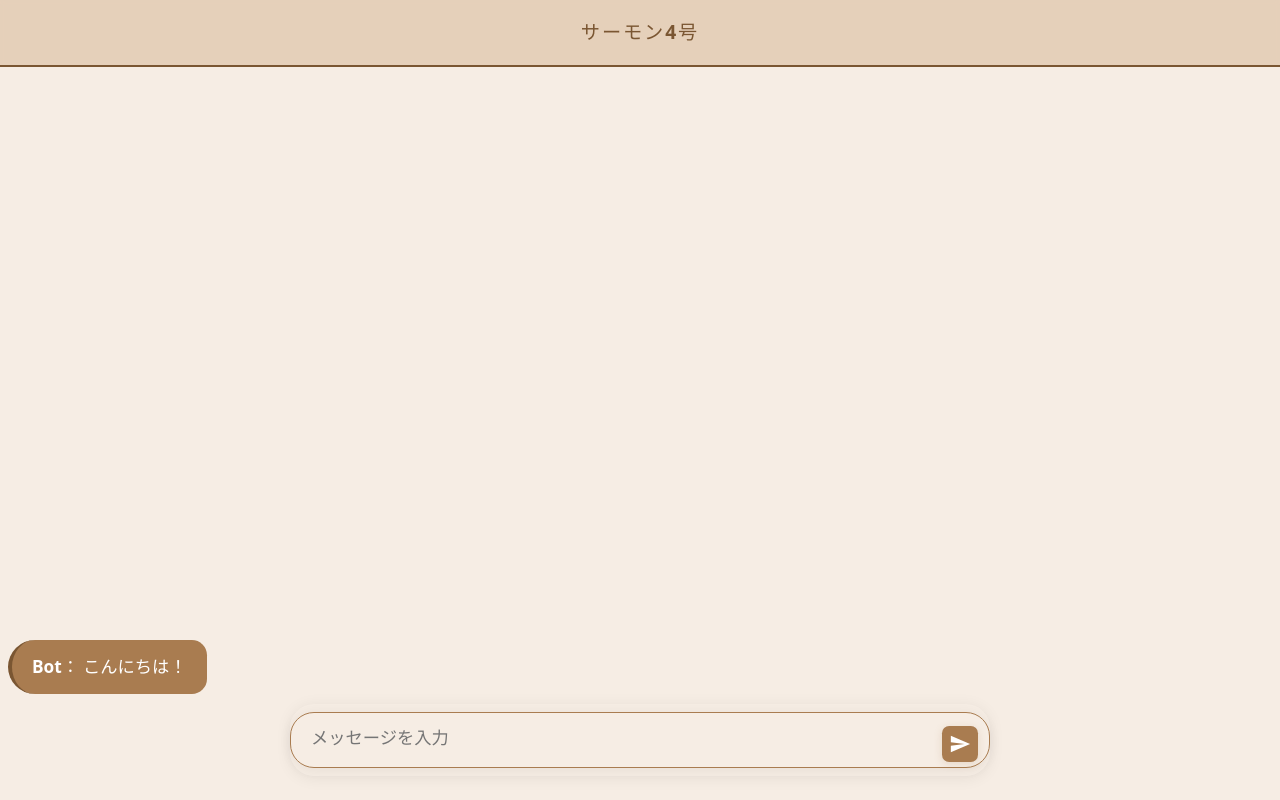
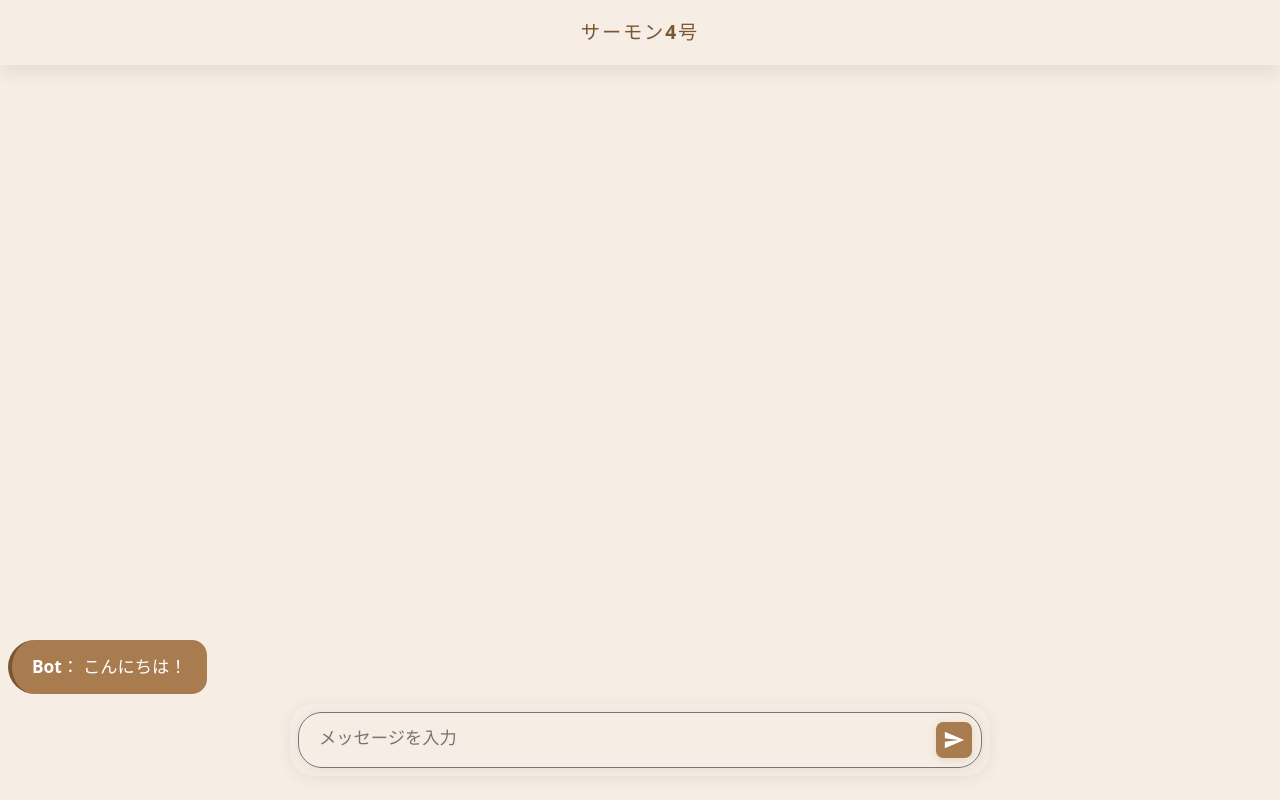
Before and after one commit to monokemonoke/salmon_4_remix, a React (Vite) app: page / in a window 1280 px wide. Built offline with nearby package versions, Linux system fonts and the light colour scheme.

Commit message:
fix: tidy the color

```diff
--- a/src/App.module.css
+++ b/src/App.module.css
@@ -1,4 +1,5 @@
 :root {
+  --color-bg-transparent: #f6ede4aa;
   --color-bg: #f6ede4;
   --color-bg-dark: #f6ede4;
   --color-surface: #e2c9b0cc;
@@ -128,7 +129,7 @@ body {
   left: 0;
   margin-bottom: 0;
   z-index: 100;
-  width: 100%;
+  width: 100vw;
   min-height: 80px;
 }
 .inputWrapper {
@@ -137,22 +138,22 @@ body {
   max-width: 700px;
   display: flex;
   align-items: flex-end;
-  background: var(--color-bg);
+  background: var(--color-bg-transparent);
+  -webkit-backdrop-filter: blur(2px);
+  backdrop-filter: blur(2px);
   border-radius: 24px;
-  padding: 8px 0 8px 0;
+  padding: 8px;
   box-shadow: 0 2px 16px 0 #0001;
 }
 .input {
-  flex: 1;
-  min-height: 48px;
+  width: 100%;
+  min-height: 56px;
   max-height: 160px;
-  height: auto;
   padding: 14px 56px 14px 20px;
   border-radius: 24px;
-  border: 1.5px solid var(--color-brown);
   font-size: 1.08rem;
-  background: var(--color-bg);
-  color: var(--color-brown-dark);
+  color: #222222;
+  background: var(--color-bg-transparent);
   transition: border 0.2s;
   box-shadow: 0 2px 16px 0 #0001;
   resize: none;
@@ -168,8 +169,8 @@ body {
 }
 .sendButton {
   position: absolute;
-  right: 12px;
-  bottom: 14px;
+  right: 18px;
+  bottom: 18px;
   background: var(--color-brown);
   color: #fff;
   border: none;
@@ -212,7 +213,7 @@ body {
   position: sticky;
   top: 0;
   z-index: 1000;
-  background: var(--color-surface);
+  background: var(--color-bg-transparent);
   color: var(--color-brown-dark);
   padding: 18px 8px;
   text-align: center;
@@ -221,15 +222,15 @@ body {
   letter-spacing: 0.1em;
   border-radius: 0;
   margin-bottom: 0;
-  -webkit-backdrop-filter: blur(2px);
-  backdrop-filter: blur(2px);
+  -webkit-backdrop-filter: blur(8px);
+  backdrop-filter: blur(8px);
   box-shadow: none;
   border: none;
-  border-bottom: 2px solid var(--color-brown-dark);
   display: flex;
   align-items: center;
   justify-content: center;
   gap: 8px;
+  box-shadow: 0 8px 16px 0 #0001;
 }
 @media (max-width: 600px) {
   .headerGlass, .chatArea, .inputArea {
```
